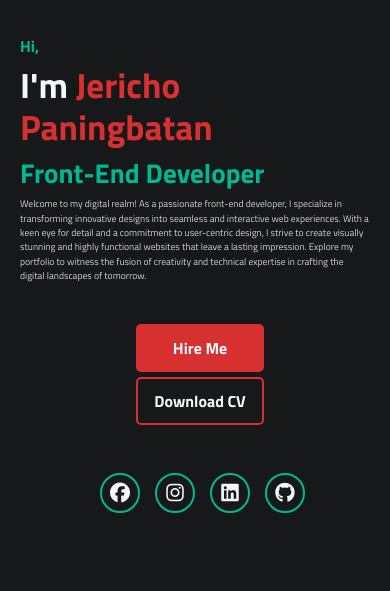
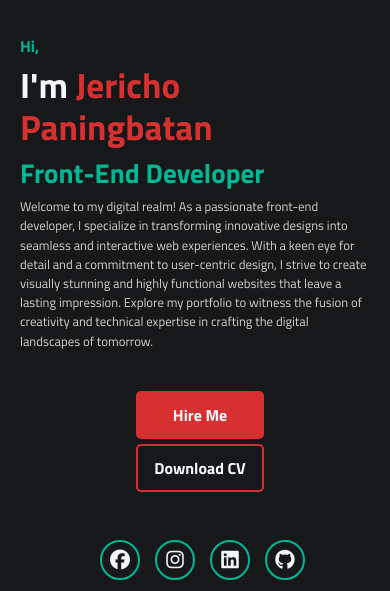
Before and after one commit to Jericho-Paningbatan/Native-Portfolio-Website, a PHP site: page / in a window 390 px wide. Shown: the part 131-722 px from the top of the page. Run offline with PHP 8.4, Linux system fonts and the light colour scheme; some libraries are stand-ins or nearby versions.

Commit message:
UPDATE: 7:02 PM

```diff
--- a/css/styles.css
+++ b/css/styles.css
@@ -1378,7 +1378,7 @@ footer{
 .text-con p{
   text-align: left;
 
-  font-size: 0.6em;
+  font-size: 0.8em;
 }
 .btn-con{
   display: flex;
```
